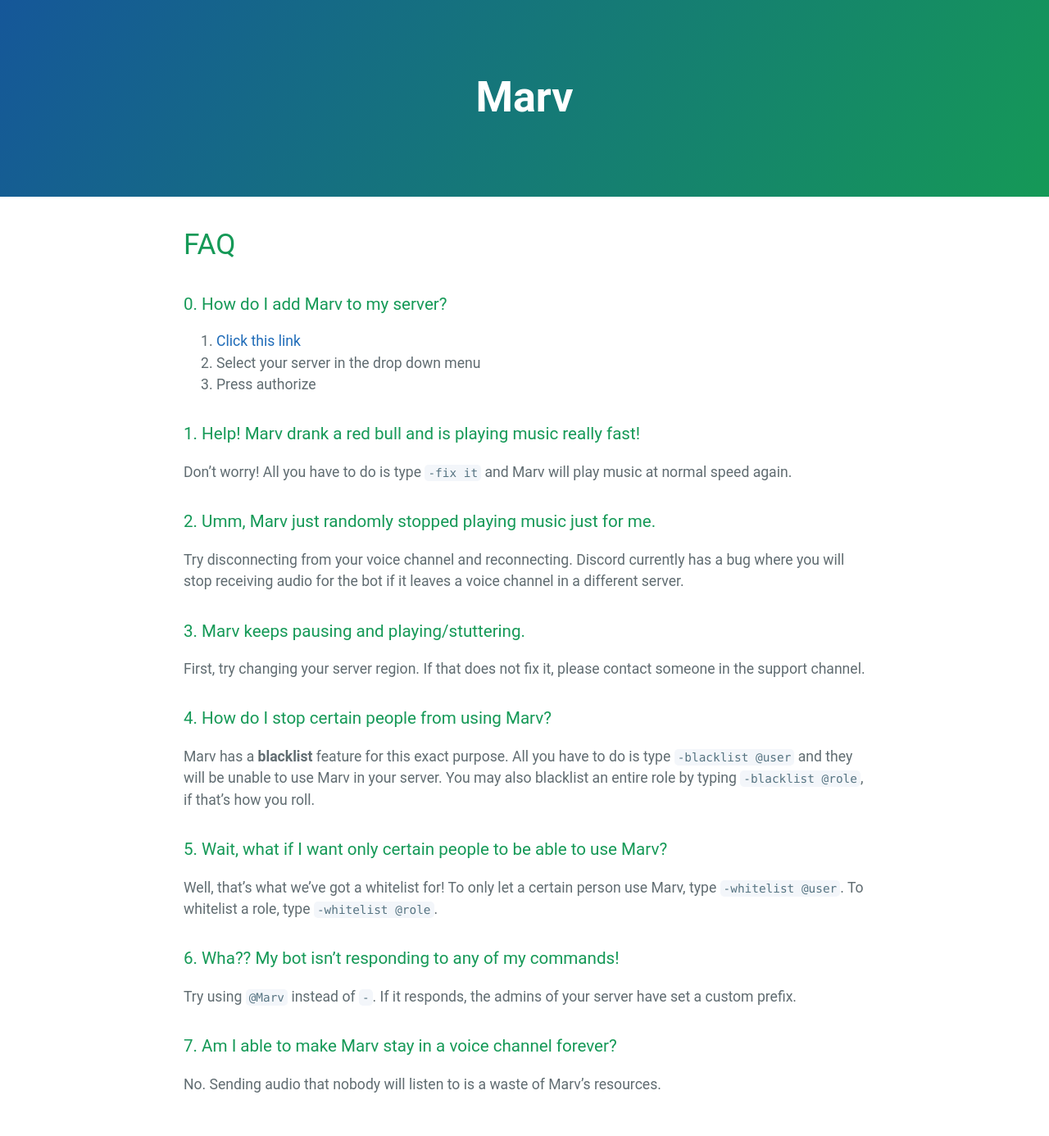
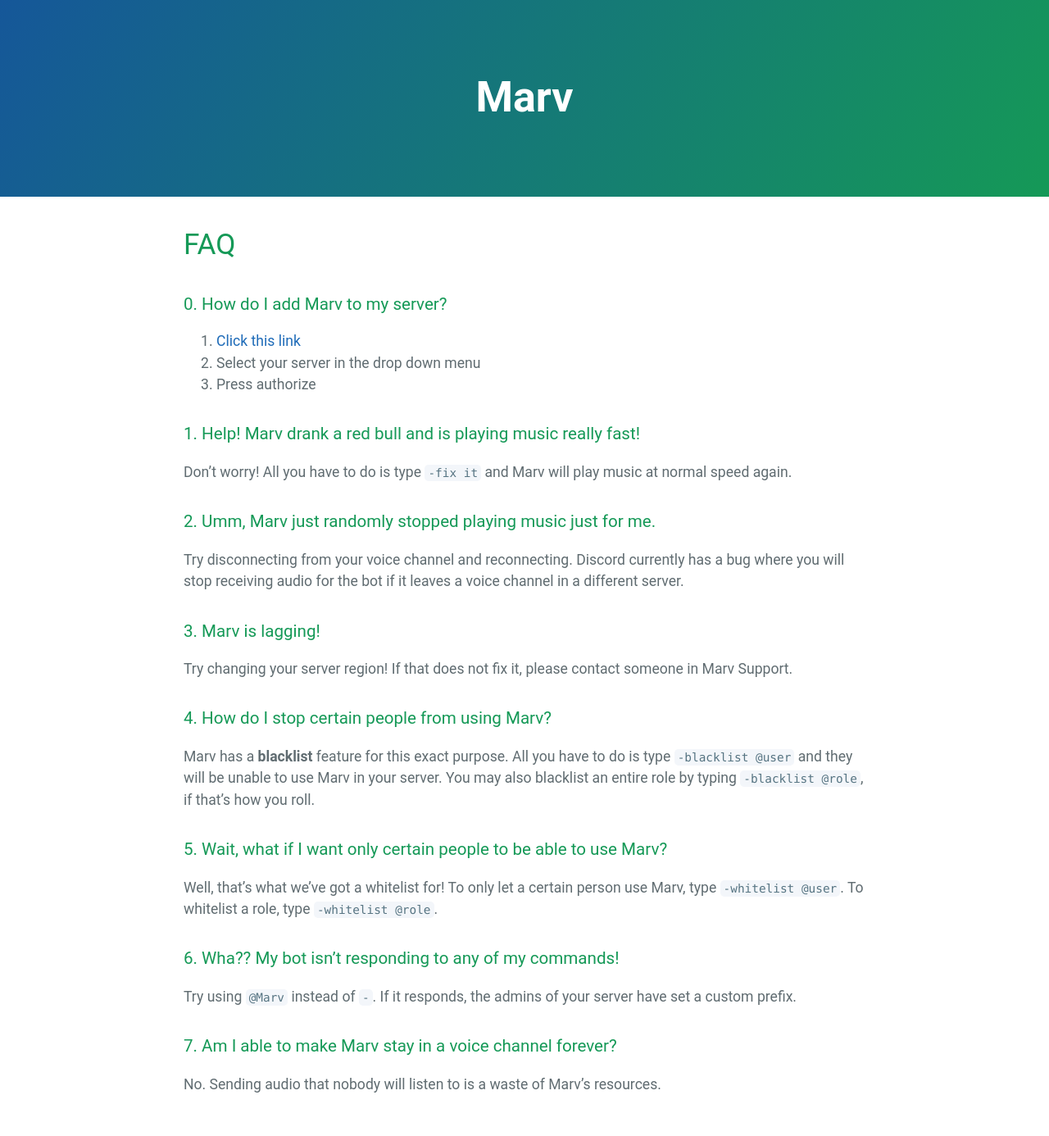
Before and after one commit to mymindishazel/marv-docs, a Jekyll site: the page built from faq.md, in a window 1280 px wide. Shown: the whole page at 82% size. Built offline with Jekyll 4.4.1, drawn with Linux system fonts in a browser that asks for light colours; our own code applies the rules of GitHub Pages for plain Markdown files.

Commit message:
Update faq.md

```diff
--- a/faq.md
+++ b/faq.md
@@ -11,8 +11,8 @@ Don't worry! All you have to do is type `-fix it` and Marv will play music at no
 ### 2. Umm, Marv just randomly stopped playing music just for me.
 Try disconnecting from your voice channel and reconnecting. Discord currently has a bug where you will stop receiving audio for the bot if it leaves a voice channel in a different server.
 
-### 3. Marv keeps pausing and playing/stuttering.
-First, try changing your server region. If that does not fix it, please contact someone in the support channel.
+### 3. Marv is lagging!
+Try changing your server region! If that does not fix it, please contact someone in Marv Support.
 
 ### 4. How do I stop certain people from using Marv?
 Marv has a **blacklist** feature for this exact purpose. All you have to do is type `-blacklist @user` and they will be unable to use Marv in your server. You may also blacklist an entire role by typing `-blacklist @role`, if that's how you roll.
```
